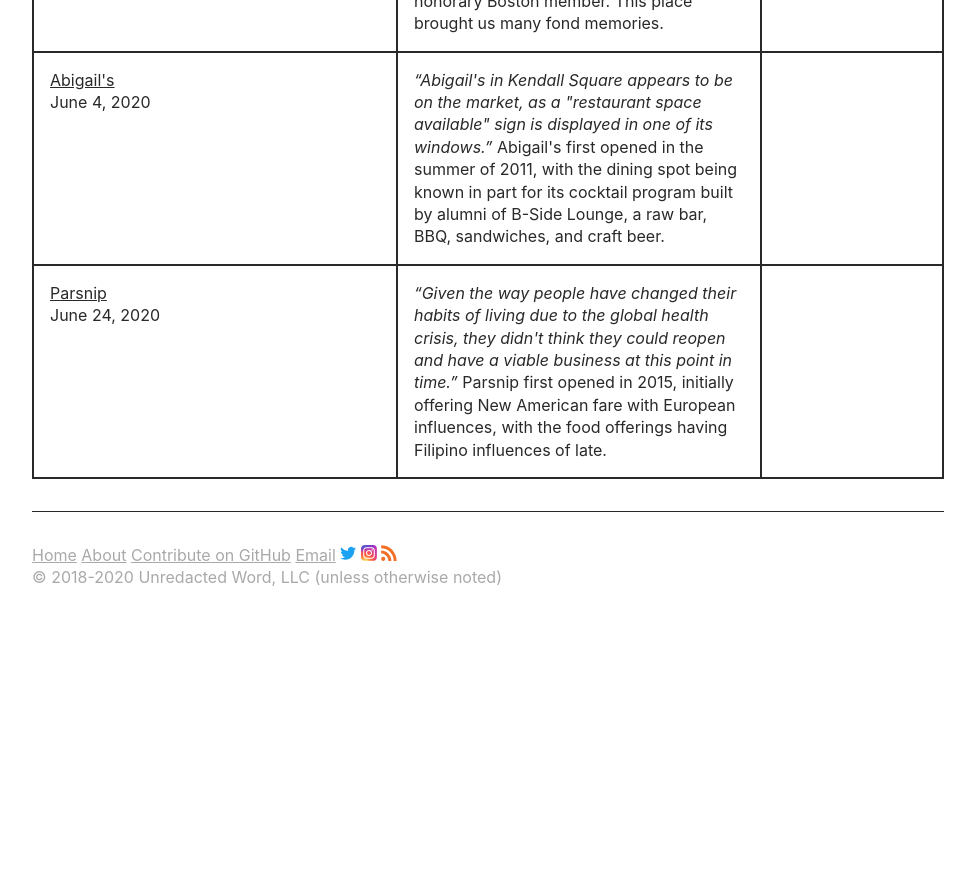
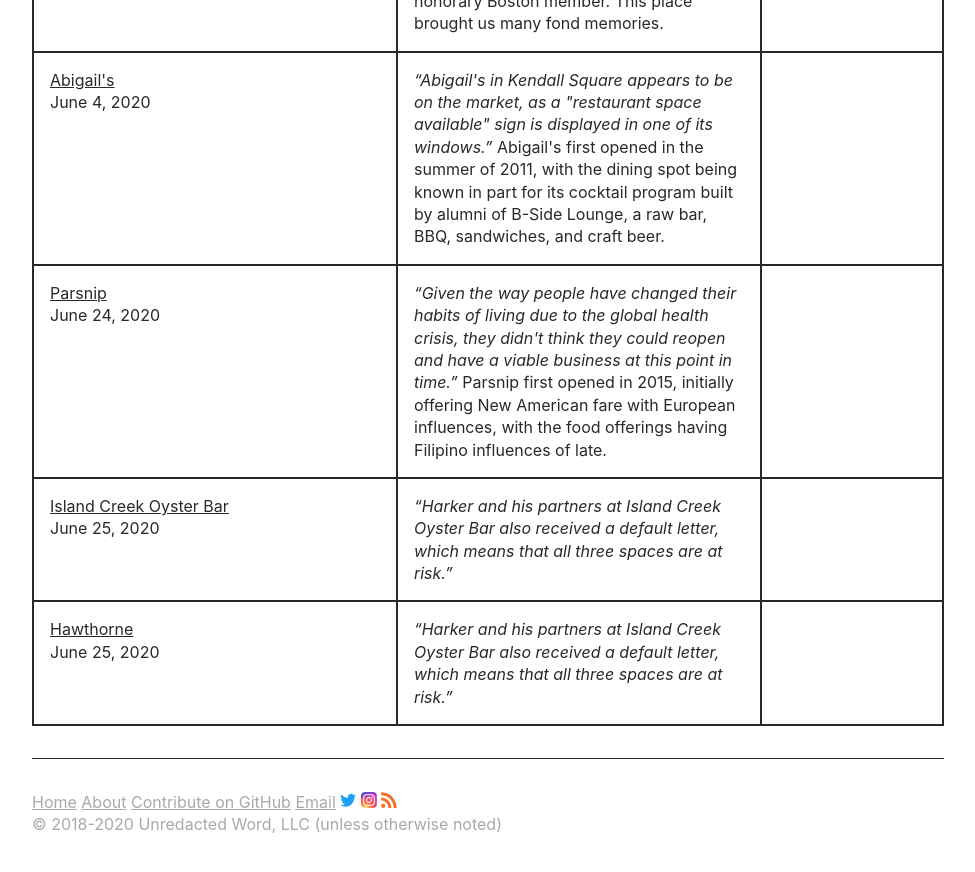
Before and after one commit to unredacted-word/katamari-restaurants, a Jekyll site: the page built from index.md, in a window 1280 px wide and 900 px high, scrolled down 3143 px. Shown: the top 872 px of the window, without its empty margins (152-1127 px from the left). Built offline with Jekyll 4.4.1, drawn with Linux system fonts in a browser that asks for light colours; before the commit the page ends 3796 px from its top, so only the background shows below that.

Commit message:
added Hawthorne and Island Creek

```diff
--- a/_data/companies.yml
+++ b/_data/companies.yml
@@ -117,3 +117,19 @@ parsnip:
     at this point in time.</q>
     Parsnip first opened in 2015, initially offering New American fare with European
     influences, with the food offerings having Filipino influences of late.
+
+islandcreek:
+  name: "Island Creek Oyster Bar"
+  date: 2020-06-25 10:19:00
+  url: https://www.bostonglobe.com/2020/06/25/business/eastern-standard-kenmore-square-stalwart-may-be-closing-good/
+  notes: >
+    <q>Harker and his partners at Island Creek Oyster Bar also received a default
+    letter, which means that all three spaces are at risk.</q>
+
+hawthorne:
+  name: "Hawthorne"
+  date: 2020-06-25 10:19:00
+  url: https://www.bostonglobe.com/2020/06/25/business/eastern-standard-kenmore-square-stalwart-may-be-closing-good/
+  notes: >
+    <q>Harker and his partners at Island Creek Oyster Bar also received a default
+    letter, which means that all three spaces are at risk.</q>
```
